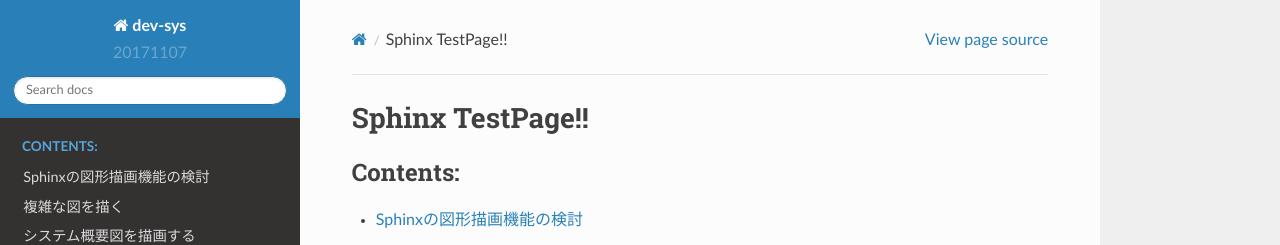
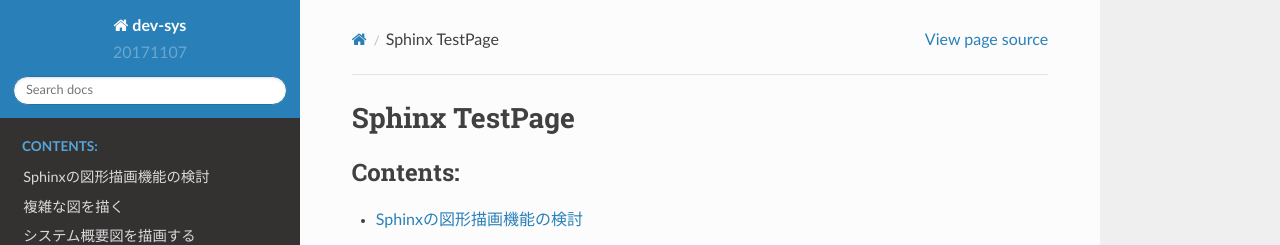
Before and after one commit to h-ci-user01/sphinx, a Sphinx documentation site: the page built from source/index.rst, in a window 1280 px wide. Shown: the top 245 px of the page. Built offline with Sphinx 7.4.7 and the Read the Docs theme 2.0.0, drawn with Linux system fonts in a browser that asks for light colours.

Commit message:
review #383

```diff
--- a/source/index.rst
+++ b/source/index.rst
@@ -3,7 +3,7 @@
    You can adapt this file completely to your liking, but it should at least
    contain the root `toctree` directive.
 
-Sphinx TestPage!!
+Sphinx TestPage
 ==============================================
 
 .. toctree::
```
